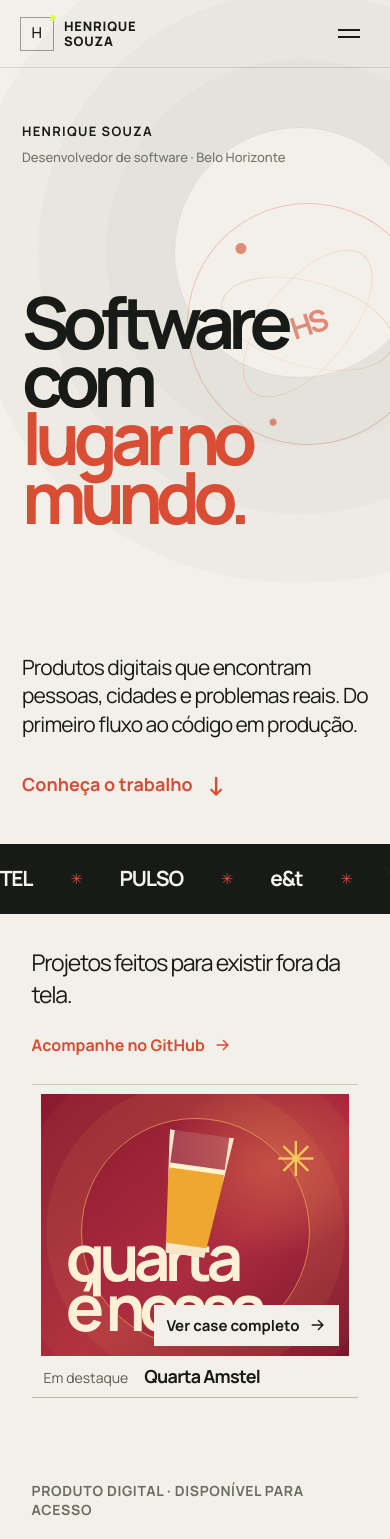
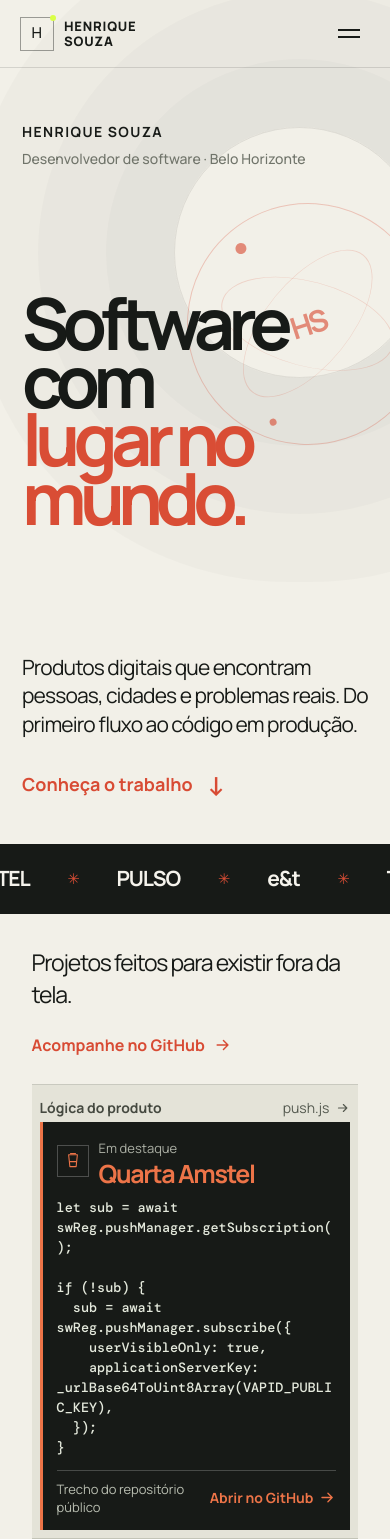
Before and after one commit to henriquesouza1832001-eng/henriquesouza1832001-eng, a React (Vite) app: page / in a window 390 px wide. Shown: the top 1539 px of the page. Built offline with nearby package versions, Linux system fonts and the light colour scheme.

Commit message:
Feature public code evidence in project showcase

```diff
--- a/src/main.jsx
+++ b/src/main.jsx
@@ -631,41 +631,62 @@ function PortfolioProject({ project }) {
 }
 
 function ProjectStage({ project }) {
-  const moveArtwork = (event) => {
-    if (event.pointerType === "touch") return;
-    const bounds = event.currentTarget.getBoundingClientRect();
-    const x = (event.clientX - bounds.left) / bounds.width - 0.5;
-    const y = (event.clientY - bounds.top) / bounds.height - 0.5;
-    event.currentTarget.querySelectorAll("[data-depth]").forEach((layer) => {
-      const depth = Number(layer.dataset.depth);
-      layer.style.translate = `${-x * 24 * depth}px ${-y * 24 * depth}px`;
-    });
-  };
-  const resetArtwork = (event) =>
-    event.currentTarget.querySelectorAll("[data-depth]").forEach((layer) => {
-      layer.style.translate = "";
-    });
+  const story = caseStudies[project.id];
+  const sourceFile = story.file || "README.md";
+  const sourceLabel = sourceFile.split("/").at(-1);
   return (
     <div
       className={`folio-stage folio-${project.id}`}
       data-project={project.id}
     >
-      <a
-        key={project.id}
-        className="folio-art"
-        href={`/projetos/${project.id}`}
-        aria-label={`Ver case ${projectNames[project.id]}`}
-        onPointerMove={moveArtwork}
-        onPointerLeave={resetArtwork}
-      >
-        <ProjectGlyph id={project.id} />
-        <span className="art-open">
-          Ver case completo <Arrow diagonal />
-        </span>
-      </a>
-      <div className="folio-stage-caption">
-        <span>Em destaque</span>
-        <b>{projectNames[project.id]}</b>
+      <div className="folio-stage-topline">
+        <span>{story.code ? "Lógica do produto" : "Fluxo do produto"}</span>
+        <a
+          href={`${project.repo}/${story.repositoryPath}`}
+          target="_blank"
+          rel="noreferrer"
+          title={sourceFile}
+          aria-label={`Ver ${sourceFile} no GitHub`}
+        >
+          {sourceLabel} <Arrow diagonal />
+        </a>
+      </div>
+      <div className="folio-source-sheet" key={project.id}>
+        <div className="folio-source-heading">
+          <ProjectSymbol id={project.id} />
+          <div>
+            <span>Em destaque</span>
+            <h3 aria-live="polite" aria-atomic="true">
+              {projectNames[project.id]}
+            </h3>
+          </div>
+        </div>
+        {story.code ? (
+          <pre className="folio-source-code">
+            <code>{story.code}</code>
+          </pre>
+        ) : (
+          <div className="folio-source-flow">
+            {story.flow.map((step, index) => (
+              <React.Fragment key={step}>
+                <div>{step}</div>
+                {index < story.flow.length - 1 && (
+                  <span aria-hidden="true">↓</span>
+                )}
+              </React.Fragment>
+            ))}
+          </div>
+        )}
+        <div className="folio-source-foot">
+          <span>
+            {story.code
+              ? "Trecho do repositório público"
+              : "Etapas descritas no repositório"}
+          </span>
+          <a href={project.repo} target="_blank" rel="noreferrer">
+            Abrir no GitHub <Arrow diagonal />
+          </a>
+        </div>
       </div>
     </div>
   );
@@ -696,7 +717,12 @@ function PortfolioHome() {
           )[0];
         if (current) setActiveProject(current.target.dataset.project);
       },
-      { rootMargin: "-38% 0px -38% 0px", threshold: 0 },
+      {
+        rootMargin: window.matchMedia("(max-width: 760px)").matches
+          ? "-54% 0px -16% 0px"
+          : "-38% 0px -38% 0px",
+        threshold: 0,
+      },
     );
     const revealObserver = new IntersectionObserver(
       (entries) =>
--- a/src/style.css
+++ b/src/style.css
@@ -880,7 +880,10 @@ a:hover .arrow.diagonal {
     align-items: start;
     flex-direction: column;
     gap: 8px;
-    font-size: 13px;
+    font-size: 14px;
+  }
+  .folio-stage-topline > span {
+    flex: 0 0 auto;
   }
   .folio-hero h1 {
     font-size: clamp(72px, 17vw, 130px);
@@ -992,7 +995,7 @@ a:hover .arrow.diagonal {
   }
 }
 
-/* A single changing artwork anchors the continuous project reading flow. */
+/* A changing source excerpt anchors the continuous project reading flow. */
 .folio-showcase-layout {
   display: grid;
   grid-template-columns: minmax(0, 1.1fr) minmax(360px, 0.9fr);
@@ -1007,26 +1010,6 @@ a:hover .arrow.diagonal {
   border: 1px solid #b8b9ab;
   background: #deded1;
 }
-.folio-stage .folio-art {
-  height: min(66svh, 680px);
-  min-height: 490px;
-  isolation: isolate;
-}
-.folio-stage-caption {
-  display: flex;
-  align-items: baseline;
-  justify-content: space-between;
-  gap: 16px;
-  padding-top: 17px;
-  font-size: 15px;
-  color: #585c53;
-}
-.folio-stage-caption b {
-  margin-right: auto;
-  color: #171a17;
-  font-size: 22px;
-  letter-spacing: -0.04em;
-}
 .folio-chapters {
   min-width: 0;
 }
@@ -1054,25 +1037,6 @@ a:hover .arrow.diagonal {
 .folio-type {
   font-size: 16px;
 }
-.folio-home .folio-stage .folio-art [data-depth] {
-  transition: translate 0.45s cubic-bezier(0.2, 0.75, 0.25, 1);
-}
-.folio-stage .art-open {
-  font-size: 17px;
-}
-.folio-stage .glyph {
-  animation: stage-arrive 0.65s cubic-bezier(0.2, 0.75, 0.25, 1) both;
-}
-@keyframes stage-arrive {
-  from {
-    opacity: 0.45;
-    transform: scale(1.035);
-  }
-  to {
-    opacity: 1;
-    transform: scale(1);
-  }
-}
 .folio-home.folio-motion .folio-chapter:not(.in-view) .folio-copy {
   opacity: 0.42;
   transform: translateY(15px);
@@ -1084,26 +1048,6 @@ a:hover .arrow.diagonal {
     opacity 0.45s ease,
     transform 0.45s ease;
 }
-.folio-quarta.folio-stage .folio-art {
-  background: #9b2336;
-  color: #fff1d8;
-}
-.folio-pulso.folio-stage .folio-art {
-  background: #071e32;
-  color: #e5f2f5;
-}
-.folio-sim.folio-stage .folio-art {
-  background: #e5bfad;
-  color: #473a34;
-}
-.folio-trilha.folio-stage .folio-art {
-  background: #e1d8b7;
-  color: #263a30;
-}
-.folio-rota.folio-stage .folio-art {
-  background: #294b3a;
-  color: #f5dfb1;
-}
 @media (max-width: 1020px) {
   .folio-showcase-layout {
     grid-template-columns: minmax(0, 1fr) minmax(300px, 0.85fr);
@@ -1111,9 +1055,6 @@ a:hover .arrow.diagonal {
   }
   .folio-stage {
     padding: 16px;
-  }
-  .folio-stage .folio-art {
-    min-height: 420px;
   }
 }
 @media (max-width: 760px) {
@@ -1124,29 +1065,11 @@ a:hover .arrow.diagonal {
   }
   .folio-stage {
     z-index: 4;
-    top: 68px;
+    top: 0;
     width: 100%;
     padding: 9px;
     border-width: 0 0 1px;
     background: var(--folio-paper);
-  }
-  .folio-stage .folio-art {
-    height: 31svh;
-    min-height: 210px;
-    max-height: 300px;
-  }
-  .folio-stage-caption {
-    padding: 8px 3px 0;
-    font-size: 14px;
-  }
-  .folio-stage-caption b {
-    font-size: 18px;
-  }
-  .folio-stage .art-open {
-    right: 10px;
-    bottom: 10px;
-    padding: 10px 12px;
-    font-size: 15px;
   }
   .folio-chapters {
     width: 100%;
@@ -1170,15 +1093,9 @@ a:hover .arrow.diagonal {
   }
 }
 @media (prefers-reduced-motion: reduce) {
-  .folio-stage .glyph {
-    animation: none;
-  }
   .folio-home.folio-motion .folio-chapter:not(.in-view) .folio-copy {
     opacity: 1;
     transform: none;
-  }
-  .folio-home .folio-stage .folio-art [data-depth] {
-    transition: none;
   }
 }
 @media (prefers-reduced-motion: reduce) {
@@ -1676,6 +1593,240 @@ a:hover .arrow.diagonal {
 .folio-home.folio-motion .folio-chapter .folio-copy {
   opacity: 1;
   transform: none;
+}
+
+/* The feature panel shows public project evidence instead of decorative mockups. */
+.folio-stage {
+  --stage-accent: #d94d35;
+  top: 92px;
+  padding: 22px;
+  border-color: #c3c4b7;
+  background: #e4e3d8;
+}
+.folio-stage[data-project="quarta"] {
+  --stage-accent: #ed7448;
+}
+.folio-stage[data-project="pulso"] {
+  --stage-accent: #b7ea42;
+}
+.folio-stage[data-project="sim"] {
+  --stage-accent: #e3ad93;
+}
+.folio-stage[data-project="trilha"] {
+  --stage-accent: #d9cb8d;
+}
+.folio-stage[data-project="rota"] {
+  --stage-accent: #db8252;
+}
+.folio-stage-topline {
+  min-height: 40px;
+  display: flex;
+  align-items: start;
+  justify-content: space-between;
+  gap: 18px;
+  color: #454940;
+  font-size: 15px;
+}
+.folio-stage-topline > span {
+  font-weight: 700;
+}
+.folio-stage-topline > a {
+  display: inline-flex;
+  align-items: center;
+  gap: 7px;
+  max-width: 60%;
+  color: #54594f;
+  text-align: right;
+  overflow-wrap: anywhere;
+}
+.folio-stage-topline .arrow,
+.folio-source-foot .arrow {
+  width: 17px;
+  height: 17px;
+  flex: 0 0 auto;
+}
+.folio-source-sheet {
+  min-height: 465px;
+  padding: clamp(21px, 3vw, 38px);
+  display: flex;
+  flex-direction: column;
+  justify-content: space-between;
+  gap: 28px;
+  color: #f0efe5;
+  background: #171a17;
+  border-left: 4px solid var(--stage-accent);
+  animation: source-sheet-arrive 0.42s ease both;
+}
+.folio-source-heading {
+  display: flex;
+  align-items: center;
+  gap: 16px;
+}
+.folio-source-heading > svg {
+  width: 40px;
+  height: 40px;
+  padding: 7px;
+  flex: 0 0 auto;
+  color: var(--stage-accent);
+  border: 1px solid #ffffff3b;
+}
+.folio-source-heading span {
+  color: #acb0a5;
+  font-size: 15px;
+}
+.folio-source-heading h3 {
+  margin: 3px 0 0;
+  color: var(--stage-accent);
+  font-size: clamp(27px, 3.2vw, 44px);
+  line-height: 1;
+  letter-spacing: -0.055em;
+  font-weight: 650;
+}
+.folio-source-code {
+  width: 100%;
+  max-height: 370px;
+  margin: 0;
+  overflow: auto;
+  color: #e4e9dc;
+  font: 500 clamp(14px, 1.12vw, 16px) / 1.8 var(--mono);
+  white-space: pre-wrap;
+  overflow-wrap: anywhere;
+  scrollbar-color: #68715c #171a17;
+}
+.folio-source-code code {
+  font: inherit;
+}
+.folio-source-flow {
+  width: min(100%, 510px);
+  margin: auto 0;
+  display: grid;
+  gap: 7px;
+}
+.folio-source-flow > div {
+  min-height: 48px;
+  padding: 12px 16px;
+  display: flex;
+  align-items: center;
+  color: #f0efe5;
+  border: 1px solid #ffffff40;
+  font-size: 17px;
+  line-height: 1.3;
+}
+.folio-source-flow > div:first-child {
+  border-left: 3px solid var(--stage-accent);
+}
+.folio-source-flow > span {
+  padding-left: 17px;
+  color: var(--stage-accent);
+  font-size: 19px;
+  line-height: 1;
+}
+.folio-source-foot {
+  padding-top: 16px;
+  display: flex;
+  align-items: center;
+  justify-content: space-between;
+  gap: 14px;
+  border-top: 1px solid #ffffff35;
+  color: #b9beb1;
+  font-size: 14px;
+}
+.folio-source-foot a {
+  display: inline-flex;
+  align-items: center;
+  gap: 6px;
+  color: var(--stage-accent);
+  font-size: 15px;
+  font-weight: 650;
+  white-space: nowrap;
+}
+@keyframes source-sheet-arrive {
+  from {
+    opacity: 0.6;
+    transform: translateY(8px);
+  }
+  to {
+    opacity: 1;
+    transform: translateY(0);
+  }
+}
+@media (max-width: 1020px) {
+  .folio-source-sheet {
+    min-height: 410px;
+  }
+}
+@media (max-width: 760px) {
+  .folio-stage {
+    top: 0;
+    padding: 8px;
+    border-width: 0 0 1px;
+  }
+  .folio-stage-topline {
+    min-height: 29px;
+    align-items: center;
+    gap: 10px;
+    font-size: 14px;
+  }
+  .folio-stage-topline > span {
+    flex: 0 0 auto;
+  }
+  .folio-stage-topline > a {
+    max-width: 64%;
+  }
+  .folio-stage-topline .arrow {
+    width: 14px;
+    height: 14px;
+  }
+  .folio-source-sheet {
+    min-height: 276px;
+    padding: 14px;
+    gap: 12px;
+    border-left-width: 3px;
+  }
+  .folio-source-heading {
+    gap: 10px;
+  }
+  .folio-source-heading > svg {
+    width: 32px;
+    height: 32px;
+    padding: 5px;
+  }
+  .folio-source-heading span {
+    font-size: 13px;
+  }
+  .folio-source-heading h3 {
+    font-size: 25px;
+  }
+  .folio-source-code {
+    max-height: none;
+    overflow: visible;
+    font-size: 13.5px;
+    line-height: 1.48;
+  }
+  .folio-source-flow {
+    gap: 4px;
+  }
+  .folio-source-flow > div {
+    min-height: 36px;
+    padding: 8px 11px;
+    font-size: 14px;
+  }
+  .folio-source-flow > span {
+    padding-left: 12px;
+    font-size: 15px;
+  }
+  .folio-source-foot {
+    padding-top: 9px;
+    font-size: 13px;
+  }
+  .folio-source-foot a {
+    font-size: 14px;
+  }
+}
+@media (prefers-reduced-motion: reduce) {
+  .folio-source-sheet {
+    animation: none;
+  }
 }
 @media (max-width: 760px) {
   .folio-project-portfolio .site-header {
```
